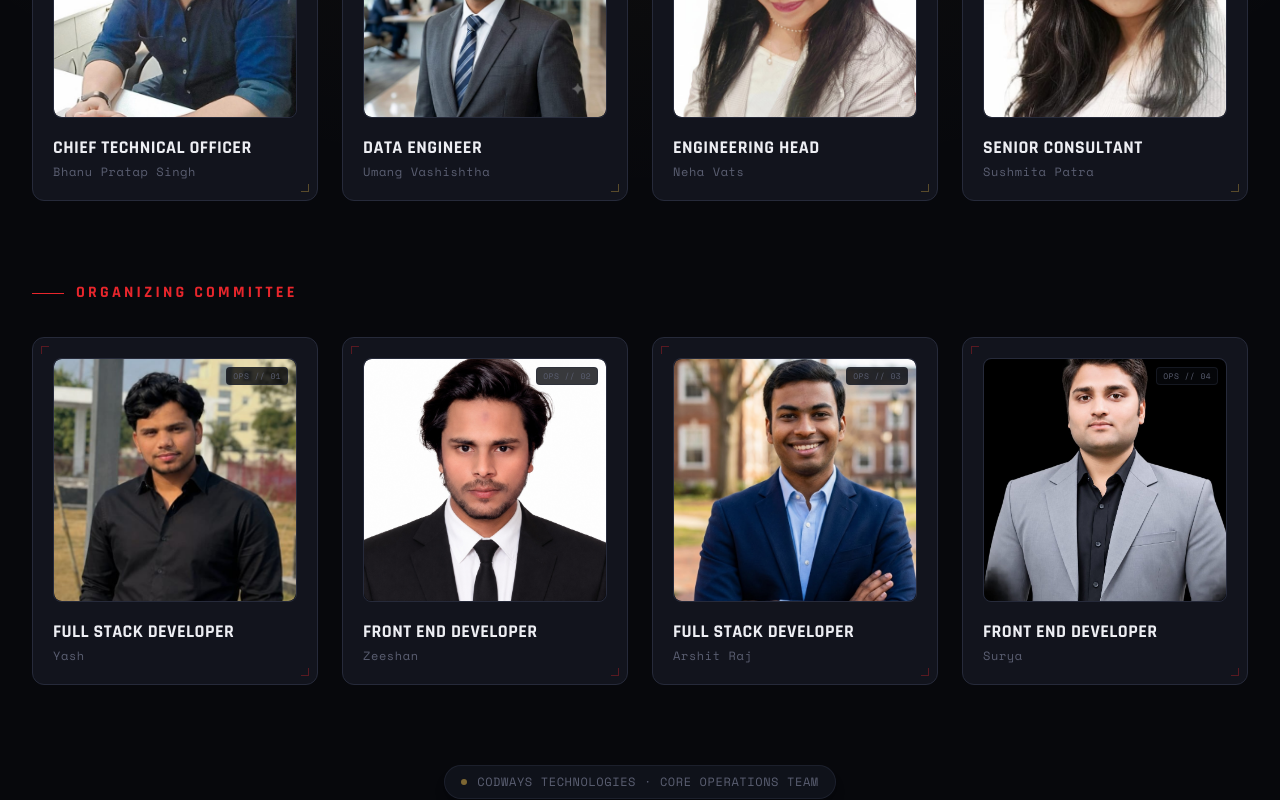
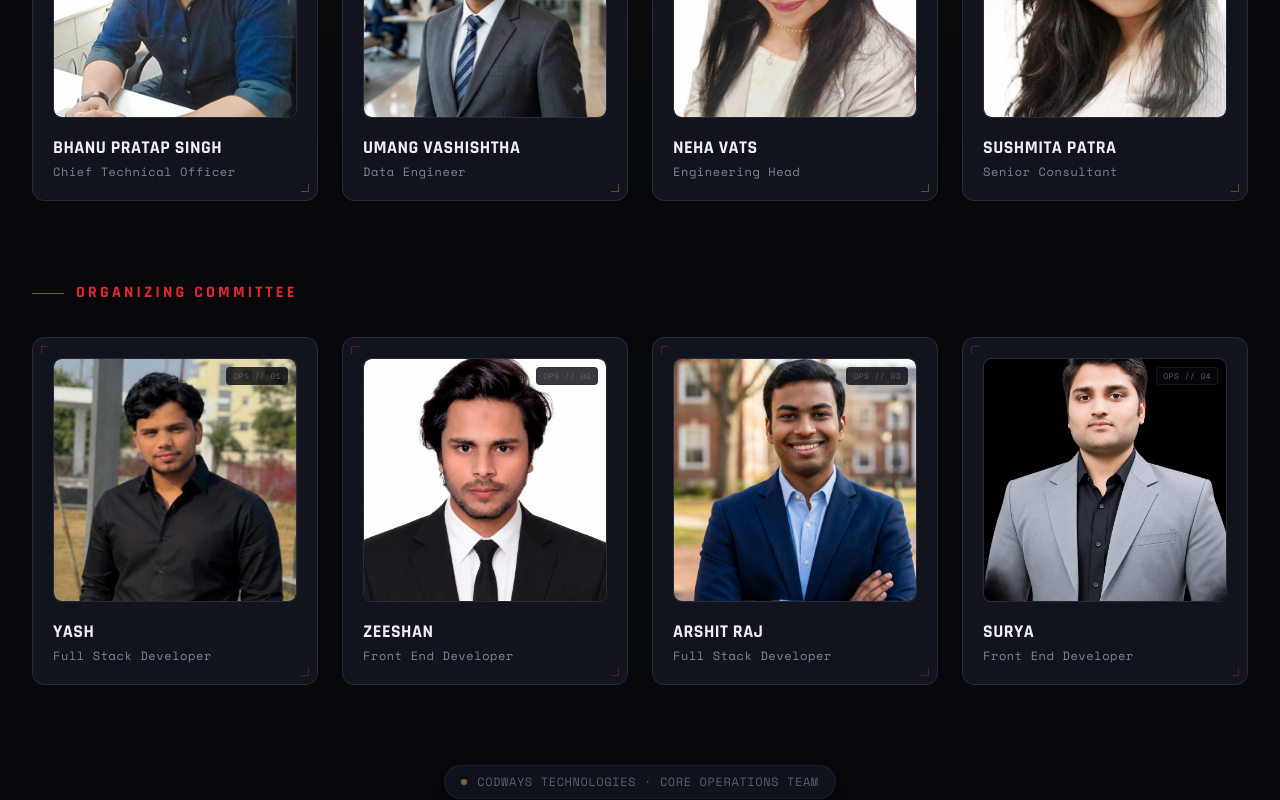
Before and after one commit to Arshitraj-123/TechiesHack-3.0-Doomsday-Protocol, a React (Vite) app: page / in a window 1280 px wide. Shown: the part 8400-9200 px from the top of the page. Built offline with nearby package versions, Linux system fonts and the light colour scheme.

Commit message:
style: put names above designations in team cards and highlight built by badge in footer

```diff
--- a/src/components/Footer.tsx
+++ b/src/components/Footer.tsx
@@ -170,8 +170,11 @@ export function Footer() {
           </div>
 
           {/* Built by */}
-          <div className="font-mono text-[11px] text-ink-faint/70 mt-2">
-            Built by <span className="text-ink-dim font-semibold">Arshit Raj</span>
+          <div className="font-mono text-xs tracking-wider text-ink mt-1 flex items-center justify-center gap-2">
+            <span className="text-ink-dim">Built by</span>
+            <span className="font-tech font-bold text-sm sm:text-base tracking-[0.18em] uppercase text-gold bg-gold/10 border border-gold/40 px-2.5 py-0.5 rounded shadow-[0_0_12px_rgba(232,185,74,0.25)]">
+              Arshit Raj
+            </span>
           </div>
         </div>
       </div>
--- a/src/components/Team.tsx
+++ b/src/components/Team.tsx
@@ -97,10 +97,10 @@ function MemberCard({ member, index, accentColor = "#E8B94A" }: MemberCardProps)
       {/* ── Info & Role Title ──────────────────────────────────── */}
       <div className="mt-4 flex flex-col">
         <h4 className="font-tech text-base sm:text-lg font-bold uppercase tracking-wide text-ink group-hover:text-gold transition-colors">
+          {member.name || "Name Placeholder"}
+        </h4>
+        <span className="font-mono text-xs text-ink-dim/80 mt-0.5 tracking-wider">
           {member.role}
-        </h4>
-        <span className="font-mono text-xs text-ink-faint mt-0.5 tracking-wider">
-          {member.name || "Name Placeholder"}
         </span>
       </div>
     </motion.div>
```
